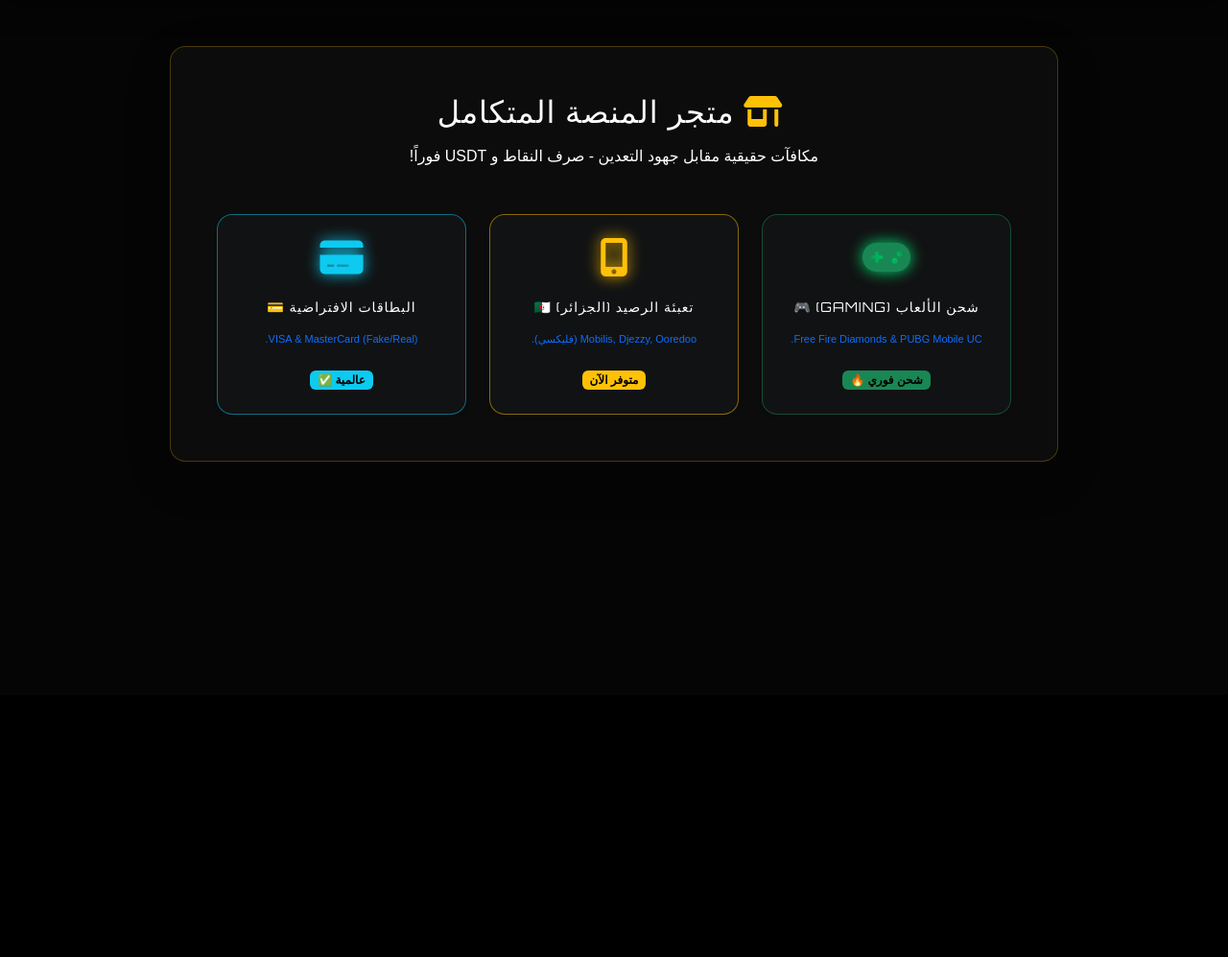
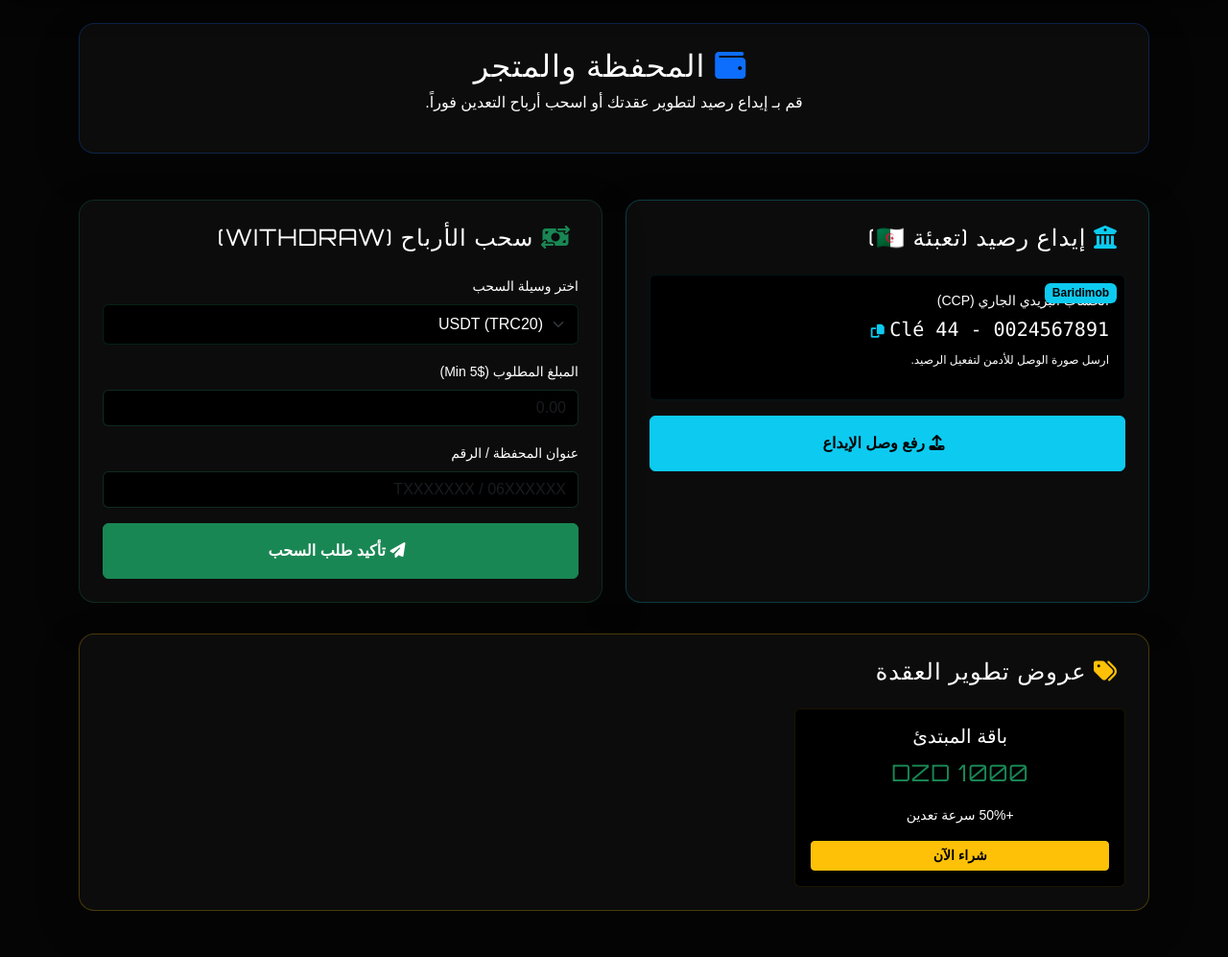
Before and after one commit to akliop/investment-site, a Flask app: template templates/store.html in a window 1280 px wide. Shown: the part 76-1073 px from the top of the page at 96% size. Before the commit the page ends 557 px from the top, so only its background shows below. Run offline with Flask 3, Linux system fonts and the light colour scheme; the template is opened without the code that fills it, so the values that code supplies are empty.

Commit message:
V16 RENAISSANCE: Full restoration of Store, Games, Withdrawal, and Deposit sections with updated routing in app.py to eliminate 404 errors

```diff
--- a/app.py
+++ b/app.py
@@ -4,15 +4,15 @@ from flask_sqlalchemy import SQLAlchemy
 import uuid
 from datetime import datetime, timedelta
 
-# المحرك v14 (نظام الاستمرارية الموحد) - PWA & Root Support
+# المحرك v16 (نظام المتجر المتكامل والمسرع) - Restore All Features
 app = Flask(__name__)
-app.secret_key = "v14_akli_pwa_stealth_engine"
+app.secret_key = "v16_akli_full_store_engine"
 app.permanent_session_lifetime = timedelta(days=7)
 
 if os.environ.get('VERCEL'):
-    db_path = '/tmp/vault_v14.sqlite'
+    db_path = '/tmp/vault_v16.sqlite'
 else:
-    db_path = os.path.join(os.path.abspath(os.path.dirname(__file__)), 'vault_v14.sqlite')
+    db_path = os.path.join(os.path.abspath(os.path.dirname(__file__)), 'vault_v16.sqlite')
 
 app.config['SQLALCHEMY_DATABASE_URI'] = 'sqlite:///' + db_path
 app.config['SQLALCHEMY_TRACK_MODIFICATIONS'] = False
@@ -32,16 +32,13 @@ with app.app_context():
     db.create_all()
 
 def get_v_user():
-    uid = session.get("v14_id")
-    if not uid:
-        return None
+    uid = session.get("v16_id")
+    if not uid: return None
     try:
         user = User.query.get(uid)
         return user
-    except:
-        return None
+    except: return None
 
-# خدمة سكريبت الـ PWA الصامت
 @app.route("/sw.js")
 def serve_sw():
     content = 'self.addEventListener("fetch", (event) => { });'
@@ -50,35 +47,27 @@ def serve_sw():
 @app.route("/")
 def home():
     user = get_v_user()
-    if user:
-        return redirect(url_for("dashboard"))
+    if user: return redirect(url_for("dashboard"))
     return render_template("landing.html", ref_code=request.args.get('ref'))
 
 @app.route("/sync", methods=["GET", "POST"])
 @app.route("/join_node", methods=["GET", "POST"])
 @app.route("/auth/v1/sync", methods=["GET", "POST"])
 def auth_sync():
-    if request.method == "GET":
-        return redirect(url_for("home"))
-
+    if request.method == "GET": return redirect(url_for("home"))
     u = request.form.get("username", "").strip()
     p = request.form.get("password")
-
-    if not u or not p:
-        return redirect(url_for("home"))
-
+    if not u or not p: return redirect(url_for("home"))
     if User.query.filter_by(username=u).first():
         flash("المستخدم موجود", "error")
         return redirect(url_for("home"))
-
     try:
         new_u = User(username=u, password=p, referral_code=str(uuid.uuid4())[:8].upper())
         db.session.add(new_u); db.session.commit()
-        session["v14_id"] = new_u.id
+        session["v16_id"] = new_u.id
         session.permanent = True
         return redirect(url_for("dashboard"))
-    except:
-        return redirect(url_for("home"))
+    except: return redirect(url_for("home"))
 
 @app.route("/login", methods=["GET", "POST"])
 def login():
@@ -87,7 +76,7 @@ def login():
         p = request.form.get("password")
         user = User.query.filter_by(username=u, password=p).first()
         if user:
-            session["v14_id"] = user.id
+            session["v16_id"] = user.id
             session.permanent = True
             return redirect(url_for("dashboard"))
         flash("بيانات خاطئة", "error")
@@ -96,8 +85,7 @@ def login():
 @app.route("/portal/home")
 def dashboard():
     user = get_v_user()
-    if not user:
-        return redirect(url_for("login"))
+    if not user: return redirect(url_for("login"))
     top_miners = User.query.order_by(User.xp.desc()).limit(5).all()
     ref_link = f"{request.url_root}?ref={user.referral_code}"
     return render_template("dashboard.html", user=user, top_miners=top_miners, ref_link=ref_link)
@@ -105,15 +93,19 @@ def dashboard():
 @app.route("/portal/store")
 def store():
     user = get_v_user()
-    if not user:
-        return redirect(url_for("login"))
+    if not user: return redirect(url_for("login"))
     return render_template("store.html", user=user)
+
+@app.route("/portal/store/games")
+def games_store():
+    user = get_v_user()
+    if not user: return redirect(url_for("login"))
+    return render_template("games.html", user=user)
 
 @app.route("/api/v2/node/pulse", methods=["POST"])
 def pulse():
     user = get_v_user()
-    if not user:
-        return jsonify({"status": "fail"})
+    if not user: return jsonify({"status": "fail"})
     user.xp += float(request.json.get("units", 0.15))
     db.session.commit()
     return jsonify({"status": "success", "xp": round(user.xp, 2)})
--- a/templates/store.html
+++ b/templates/store.html
@@ -1,61 +1,73 @@
 {% extends "base.html" %}
 
 {% block content %}
-<div class="row pt-4 justify-content-center">
-    <div class="col-lg-10">
-        <div class="glass-card border-warning border-opacity-25 shadow-lg p-5 text-center">
-            <h2 class="cyber-font text-white mb-3"><i class="fa-solid fa-shop text-warning me-2"></i> متجر المنصة المتكامل</h2>
-            <p class="text-dim mb-5">مكافآت حقيقية مقابل جهود التعدين - صرف النقاط و USDT فوراً!</p>
+<div class="row g-4">
+    <div class="col-lg-12">
+        <div class="glass-card shadow-lg p-4 border-primary border-opacity-25 mb-4 text-center">
+            <h2 class="cyber-font text-white mb-2"><i class="fa-solid fa-wallet text-primary me-2"></i> المحفظة والمتجر</h2>
+            <p class="text-dim">قم بـ إيداع رصيد لتطوير عقدتك أو اسحب أرباح التعدين فوراً.</p>
+        </div>
+    </div>
 
-            <div class="row g-4 justify-content-center">
+    <!-- قسم الإيداع (Baridimob / CCP) -->
+    <div class="col-md-6">
+        <div class="glass-card shadow-lg p-4 h-100 border-info border-opacity-25">
+            <h4 class="cyber-font text-white mb-4"><i class="fa-solid fa-building-columns text-info me-2"></i> إيداع رصيد (تعبئة 🇩🇿)</h4>
+            <div class="d-grid gap-3">
+                <div class="p-3 bg-black rounded border border-info border-opacity-10 position-relative overflow-hidden">
+                    <span class="badge bg-info text-black position-absolute top-0 end-0 m-2">Baridimob</span>
+                    <p class="small text-dim mb-1">الحساب البريدي الجاري (CCP)</p>
+                    <code class="text-white fs-5">0024567891 - Clé 44</code>
+                    <button class="btn btn-link btn-sm text-info p-0 ms-2" onclick="navigator.clipboard.writeText('002456789144')"><i class="fa-solid fa-copy"></i></button>
+                    <p class="mt-2 x-small text-dim">ارسل صورة الوصل للأدمن لتفعيل الرصيد.</p>
+                </div>
+                <button class="btn btn-info fw-bold py-3"><i class="fa-solid fa-upload me-2"></i> رفع وصل الإيداع</button>
+            </div>
+        </div>
+    </div>
 
-                <!-- 1. GAMES HUB (مركز الألعاب) -->
+    <!-- قسم السحب (USDT / Payeer) -->
+    <div class="col-md-6">
+        <div class="glass-card shadow-lg p-4 h-100 border-success border-opacity-25">
+            <h4 class="cyber-font text-white mb-4"><i class="fa-solid fa-money-bill-transfer text-success me-2"></i> سحب الأرباح (Withdraw)</h4>
+            <div class="mb-3">
+                <label class="form-label text-dim small">اختر وسيلة السحب</label>
+                <select class="form-select bg-black text-white border-success border-opacity-25 py-2">
+                    <option value="usdt">USDT (TRC20)</option>
+                    <option value="payeer">Payeer (USD)</option>
+                    <option value="flexy">Flexy (Mobilis/Djezzy)</option>
+                </select>
+            </div>
+            <div class="mb-3">
+                <label class="form-label text-dim small">المبلغ المطلوب (Min 5$)</label>
+                <input type="number" class="form-control bg-black text-white border-success border-opacity-25" placeholder="0.00">
+            </div>
+            <div class="mb-3">
+                <label class="form-label text-dim small">عنوان المحفظة / الرقم</label>
+                <input type="text" class="form-control bg-black text-white border-success border-opacity-25" placeholder="TXXXXXXX / 06XXXXXX">
+            </div>
+            <button class="btn btn-success w-100 fw-bold py-3"><i class="fa-solid fa-paper-plane me-2"></i> تأكيد طلب السحب</button>
+        </div>
+    </div>
+
+    <!-- كتالوج المنتجات السريعة -->
+    <div class="col-lg-12">
+        <div class="glass-card shadow-lg p-4 border-warning border-opacity-25 mt-2">
+            <h4 class="cyber-font text-white mb-4"><i class="fa-solid fa-tags text-warning me-2"></i> عروض تطوير العقدة</h4>
+            <div class="row g-3">
                 <div class="col-md-4">
-                    <a href="/portal/store/games" class="text-decoration-none">
-                        <div class="p-4 bg-dark bg-opacity-25 rounded-4 border border-success border-opacity-50 hover-scale transition-fast h-100 shadow-sm">
-                           <i class="fa-solid fa-gamepad text-success h1 mb-4 glow-green"></i>
-                           <h4 class="text-white cyber-font small">شحن الألعاب (Gaming) 🎮</h4>
-                           <p class="x-small text-dim mt-3">Free Fire Diamonds & PUBG Mobile UC.</p>
-                           <div class="badge bg-success text-black mt-2">شحن فوري 🔥</div>
-                        </div>
-                    </a>
+                    <div class="p-3 bg-black rounded text-center border border-warning border-opacity-10">
+                        <h5 class="text-white">باقة المبتدئ</h5>
+                        <p class="text-success cyber-font fs-4">1000 DZD</p>
+                        <p class="small text-dim">+50% سرعة تعدين</p>
+                        <button class="btn btn-warning w-100 btn-sm fw-bold">شراء الآن</button>
+                    </div>
                 </div>
-
-                <!-- 2. ALGERIA RECHARGE (تعبئة الرصيد) -->
-                <div class="col-md-4">
-                    <a href="/portal/store/recharge" class="text-decoration-none">
-                        <div class="p-4 bg-dark bg-opacity-25 rounded-4 border border-warning border-opacity-50 hover-scale transition-fast h-100 shadow-sm">
-                           <i class="fa-solid fa-mobile-screen-button text-warning h1 mb-4 glow-yellow"></i>
-                           <h4 class="text-white cyber-font small">تعبئة الرصيد (الجزائر) 🇩🇿</h4>
-                           <p class="x-small text-dim mt-3">Mobilis, Djezzy, Ooredoo (فليكسي).</p>
-                           <div class="badge bg-warning text-black mt-2">متوفر الآن</div>
-                        </div>
-                    </a>
-                </div>
-
-                <!-- 3. VIRTUAL CARDS (البطاقات العالمية) -->
-                <div class="col-md-4">
-                    <a href="/portal/store/cards" class="text-decoration-none">
-                        <div class="p-4 bg-dark bg-opacity-25 rounded-4 border border-info border-opacity-50 hover-scale transition-fast h-100 shadow-sm">
-                           <i class="fa-solid fa-credit-card text-info h1 mb-4 glow-blue"></i>
-                           <h4 class="text-white cyber-font small">البطاقات الافتراضية 💳</h4>
-                           <p class="x-small text-dim mt-3">VISA & MasterCard (Fake/Real).</p>
-                           <div class="badge bg-info text-black mt-2">عالمية ✅</div>
-                        </div>
-                    </a>
-                </div>
-
+                <!-- المزيد من المنتجات -->
             </div>
         </div>
     </div>
 </div>
 
-<style>
-    .hover-scale:hover { transform: scale(1.05); filter: brightness(1.1); box-shadow: 0 0 20px rgba(255,255,255,0.1); }
-    .transition-fast { transition: 0.3s cubic-bezier(0.175, 0.885, 0.32, 1.275); }
-    .glow-green { text-shadow: 0 0 15px var(--accent-green); }
-    .glow-yellow { text-shadow: 0 0 15px #ffc107; }
-    .glow-blue { text-shadow: 0 0 15px #0dcaf0; }
-    .x-small { font-size: 11px; }
-</style>
+<style> .x-small { font-size: 0.75rem; } </style>
 {% endblock %}
```
Also changed, not shown: templates/games.html (+49 -74 lines).
